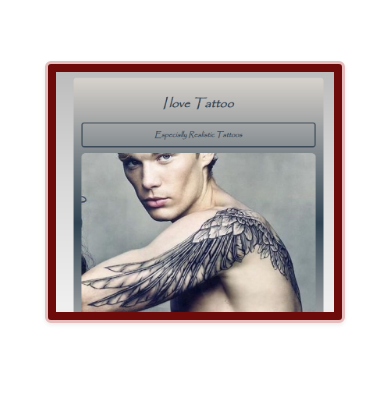
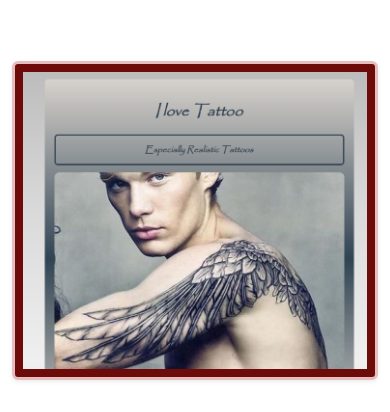
Before and after one commit to MariaPalamarchuk/Portfolio-project, a plain HTML site: page index.html in a window 390 px wide. Shown: the part 432-844 px from the top of the page. Drawn offline with nearby package versions, Linux system fonts and the light colour scheme.

Commit message:
changed name

```diff
--- a/index.html
+++ b/index.html
@@ -4,7 +4,7 @@
     <meta charset="UTF-8">
     <meta http-equiv="X-UA-Compatible" content="IE=edge">
     <meta name="viewport" content="width=device-width, initial-scale=1.0">
-    <title>Document</title>
+    <title>M/P-portfolio</title>
     <link rel="stylesheet" href="style.css" />
       <link
       href="https://cdn.jsdelivr.net/npm/bootstrap@5.2.2/dist/css/bootstrap.min.css"
--- a/style.css
+++ b/style.css
@@ -98,7 +98,7 @@ h3 {
 }
 @media (max-width: 768px) {
   #images {
-    max-width: 300px;
+    max-width: auto;
     margin: auto;
   }
   .hero h1 {
```
